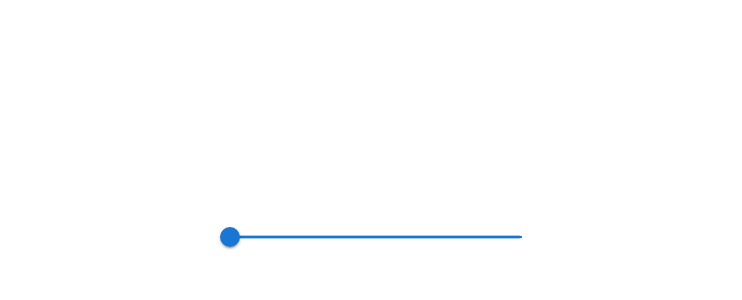
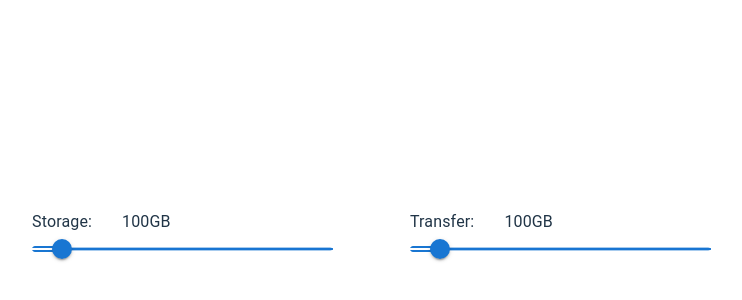
Before and after one commit to Githi54/echarts_calculator_react, a React (Vite) app: page / in a window 1280 px wide. Shown: the part 160-460 px from the top of the page, without its empty margins (269-1011 px from the left). Built offline with nearby package versions, Linux system fonts and the light colour scheme.

Commit message:
some reorganization & implement sliders

```diff
--- a/src/App.tsx
+++ b/src/App.tsx
@@ -1,12 +1,32 @@
-import './App.css'
-import DiscreteSlider from './components/DiscreteSlider'
+import { Box, Container, Typography } from "@mui/material";
+import { useState } from "react";
+import "./App.css";
+import { DiscreteSlider } from "./components/DiscreteSlider";
 
 function App() {
+  const [storageCount, setStorageCount] = useState<number | number[]>(100);
+  const [transferCount, setTransferCount] = useState<number | number[]>(100);
+
   return (
     <div className="App">
-      <DiscreteSlider />
+      <Box sx={{ display: "flex", gap: "30px" }}>
+        <Container>
+          <Box sx={{ display: "flex", gap: "30px" }}>
+            <Typography>Storage:</Typography>
+            <Typography>{`${storageCount}GB`}</Typography>
+          </Box>
+          <DiscreteSlider setMemoryCount={setStorageCount} />
+        </Container>
+        <Container>
+          <Box sx={{ display: "flex", gap: "30px" }}>
+            <Typography>Transfer:</Typography>
+            <Typography>{`${transferCount}GB`}</Typography>
+          </Box>
+          <DiscreteSlider setMemoryCount={setTransferCount} />
+        </Container>
+      </Box>
     </div>
-  )
+  );
 }
 
-export default App
+export default App;
--- a/src/components/DiscreteSlider.tsx
+++ b/src/components/DiscreteSlider/DiscreteSlider.tsx
@@ -5,18 +5,23 @@ function valuetext(value: number) {
   return `${value} GB`;
 }
 
-export default function DiscreteSlider() {
+type Props = {
+    setMemoryCount: (val: number | number[]) => void;
+}
+
+export const DiscreteSlider: React.FC<Props> = ({ setMemoryCount }) => {
   return (
     <Box sx={{ width: 300 }}>
       <Slider
         aria-label="Memory"
-        defaultValue={30}
+        defaultValue={100}
         getAriaValueText={valuetext}
         valueLabelDisplay="auto"
         step={1}
         marks
         min={0}
         max={1000}
+        onChange={(_, value) => setMemoryCount(value)}
       />
     </Box>
   );
--- /dev/null
+++ b/src/components/DiscreteSlider/index.ts
@@ -0,0 +1 @@
+export * from './DiscreteSlider';
```
Also changed, not shown: .eslintrc.cjs.
